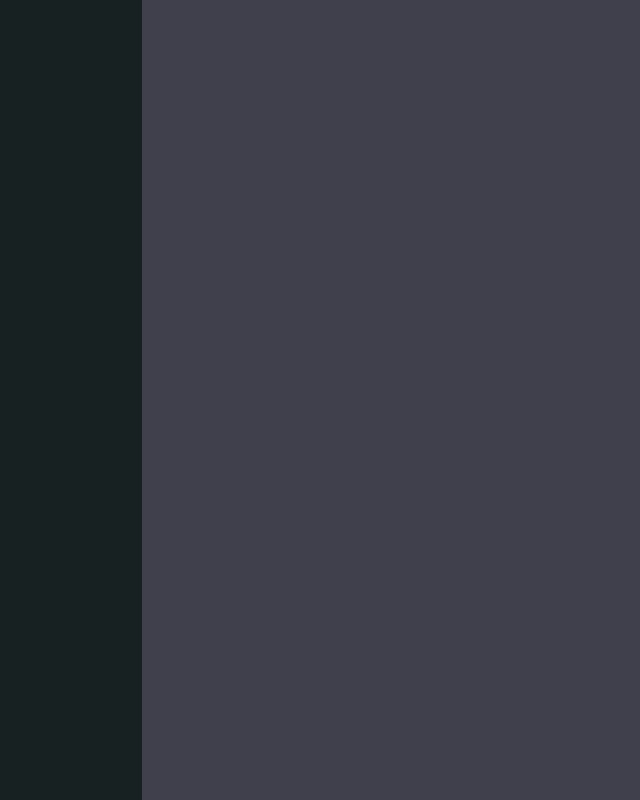
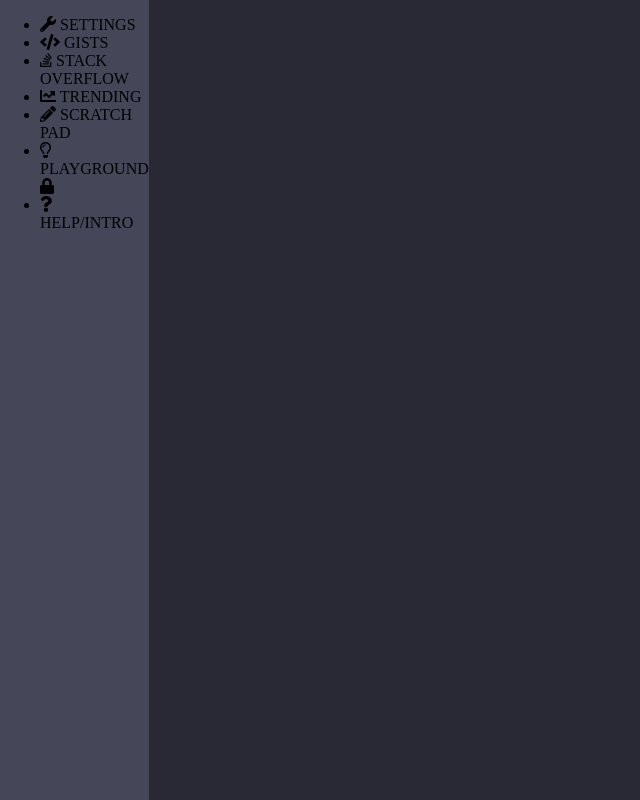
Before and after one commit to Hemlatab/-Landing-Page---Initab, a website: page index.html in a window 1280 px wide. Shown: the whole page, without its empty margins (0-640 px from the left). Drawn offline with Linux system fonts and the light colour scheme.

Commit message:
Added the list items icon

```diff
--- a/index.html
+++ b/index.html
@@ -1,18 +1,30 @@
 <!DOCTYPE html>
 <html lang="en">
+
 <head>
   <meta charset="UTF-8">
   <meta name="viewport" content="width=device-width, initial-scale=1.0">
   <meta http-equiv="X-UA-Compatible" content="ie=edge">
   <title>Initab Landing Page-Clone</title>
-    <link rel= "stylesheet" type="text/css" href="style.css">
+  <link rel="stylesheet" type="text/css" href="style.css">
+  <link rel="stylesheet" href="https://use.fontawesome.com/releases/v5.8.2/css/all.css" integrity="sha384-oS3vJWv+0UjzBfQzYUhtDYW+Pj2yciDJxpsK1OYPAYjqT085Qq/1cq5FLXAZQ7Ay"
+    crossorigin="anonymous">
+</head>
 
-
-</head>
 <body>
 
   <div class='container'>
-                <div class='col-1'></div>
+    <div class='col-1'>
+      <ul>
+        <li><i class="fas fa-wrench"></i> SETTINGS</li>
+        <li><i class="fas fa-code"></i> GISTS</li>
+        <li><i class="fab fa-stack-overflow"></i> STACK OVERFLOW</li>
+        <li><i class="fas fa-chart-line"></i> TRENDING</li>
+        <li><i class="fas fa-pencil-alt"></i> SCRATCH PAD</li>
+        <li><i class="far fa-lightbulb"></i> PLAYGROUND <i class="fas fa-lock"></i></li>
+        <li><i class="fas fa-question"></i> HELP/INTRO</li>
+      </ul>
+    </div>
     <div class='col-2'></div>
     <div class='col-3'>
       <div class='col-3-1'></div>
@@ -25,4 +37,5 @@
   <script src="./main.js">
   </script>
 </body>
+
 </html>
--- a/style.css
+++ b/style.css
@@ -3,7 +3,7 @@
 :root{
     --junglegreen:#172121;
     /* --independance:#454B66; */
-    --independance:#403F4C;
+    --independance:#282935;
 
 }
 body{
@@ -20,7 +20,7 @@ body{
 
  .col-1{
    flex:1;
-   background:var(--junglegreen);
+   background:#454759;
  }
  .col-2{
    flex:2;
```
Lines whose indentation alone changed are shown as unchanged.
